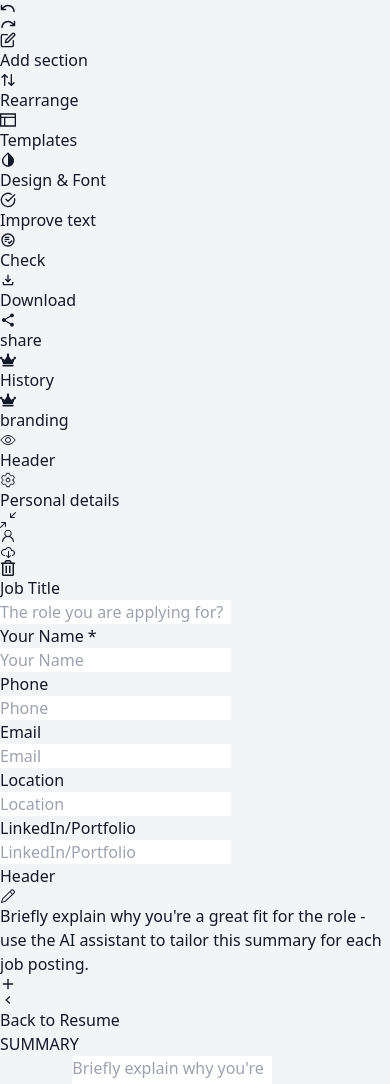
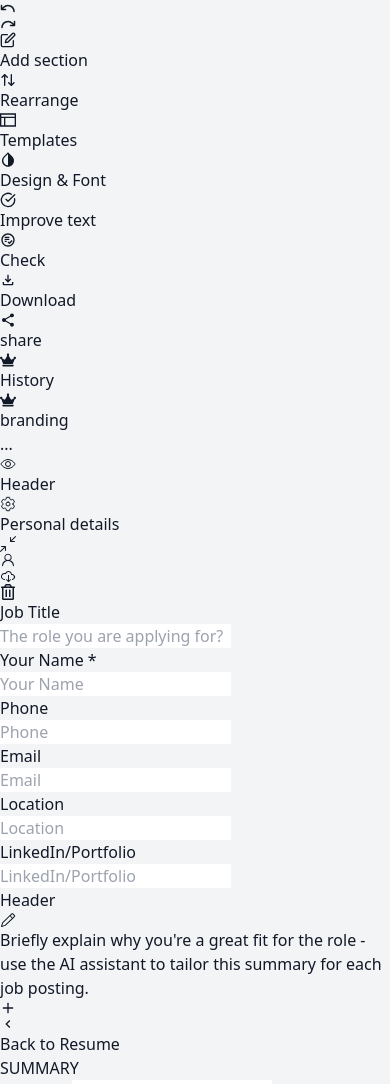
Before and after one commit to Mohammadim1998/resume_builder, a React (Vite) app: page / in a window 390 px wide. Shown: the top 1084 px of the page. Built offline with nearby package versions, Linux system fonts and the light colour scheme.

Commit message:
responsive some where like tablet state

```diff
--- a/src/components/reArrangePanel/reArrangePanel.tsx
+++ b/src/components/reArrangePanel/reArrangePanel.tsx
@@ -30,8 +30,6 @@ export default function RearrangePanel({ sections, onClose, onSave }) {
   return (
     <div className="fixed inset-0 bg-black/40 flex justify-center items-center z-50">
       <div className="bg-white w-[90%] max-w-5xl rounded-xl shadow-lg p-6">
-        <h2 className="text-xl font-bold mb-4">Rearrange Sections</h2>
-
         <DragDropContext onDragEnd={onDragEnd}>
           <div className="grid grid-cols-2 gap-4">
             {["left", "right"].map((colId) => (
--- a/src/components/resumeEditor/resumeEditor.tsx
+++ b/src/components/resumeEditor/resumeEditor.tsx
@@ -10,6 +10,7 @@ import Experience from "../sections/experience/experienc";
 import Languages from "../sections/languages/languages";
 import RearrangePanel from "../reArrangePanel/reArrangePanel";
 import ResumePreview from "../resumePreview/resumePreview";
+import { IoMdClose } from "react-icons/io";
 
 const sectionComponents = {
   // address: Address,
@@ -36,6 +37,7 @@ const ResumeEditor = () => {
   const [sections, setSections] = useState(initialSections);
   const [showRearrange, setShowRearrange] = useState(false);
   const [showPreview, setShowPreview] = useState(false);
+  const [showSidebar, setshowSidebar] = useState(false);
 
   const updateOrder = (newOrder) => setSections(newOrder);
   /* End place for reArrange */
@@ -153,40 +155,41 @@ const ResumeEditor = () => {
 
   return (
     <section className="w-full flex justify-center gap-x-10 p-2 md:p-4">
-      <aside className="w-[12%] fixed top-4 left-4 h-[90%] bg-white rounded hidden md:flex">
+      <aside
+        className={`z-30 lg:w-[12%] w-[17%] shrink-0 fixed max-lg:top-16 lg:top-4 max-lg:left-16 lg:left-4 h-[90%] bg-white rounded max-md:hidden ${
+          showSidebar ? "flex" : "hidden"
+        } lg:flex`}
+      >
         <Sidebar setShowRearrange={setShowRearrange} />
       </aside>
 
-      <div className="relative w-full md:w-[70%] shadow-[0px_0px_5px_1px_rgba(0,0,0,0.23)] md:p-12 rounded-2xl">
+      {!showSidebar ? (
+        <div
+          onClick={() => setshowSidebar(true)}
+          className={`w-8 h-8 fixed top-12 left-6 max-md:hidden lg:hidden rounded bg-white text-gray-800 flex justify-center items-center cursor-pointer`}
+        >
+          ...
+        </div>
+      ) : (
+        <div
+          onClick={() => setshowSidebar(false)}
+          className={`w-8 h-8 fixed top-12 left-6 max-md:hidden lg:hidden rounded bg-white text-gray-800 flex justify-center items-center cursor-pointer`}
+        >
+          <IoMdClose />
+        </div>
+      )}
+
+      <div className="relative w-full md:w-[90%] max-lg:ml-auto lg:w-[70%] shadow-[0px_0px_5px_1px_rgba(0,0,0,0.23)] md:p-12 rounded-2xl">
         {/* THIS BOX IS FOR WHEM WE CLICK ON THIS BOX THEN RESUME-PREVEIW will OPEN */}
         <div
           onClick={() => setShowPreview(true)}
-          className="absolute top-0 -right-14 text-2xl w-10 h-10 bg-white cursor-pointer hidden md:flex justify-center items-center rounded"
+          className="fixed max-lg:top-24 lg:top-6 max-lg:left-6 lg:right-32 text-2xl w-8 h-8 bg-white cursor-pointer max-md:hidden hidden md:flex justify-center items-center rounded"
         >
           <IoEyeOutline />
         </div>
 
-        {/* <Address /> */}
         <Address value={formData.address} onChange={handleAddressChange} />
         <div className="w-full grid grid-cols-1 md:grid-cols-2 gap-4 gap-y-2 mt-4">
-          {/* <Summary value={formData.summary} onChange={handleSummaryChange} />
-          <Education
-            value={formData.education}
-            onChange={handleEducationChange}
-          />
-          <Projects value={formData.projects} onChange={handleProjectsChange} />
-          <Achievement
-            value={formData.achievement}
-            onChange={handleAchievementChange}
-          />
-          <Experience
-            value={formData.experience}
-            onChange={handleExperienceChange}
-          />
-          <Languages
-            value={formData.languages}
-            onChange={handleLanguagesChange}
-          /> */}
           {sections.map(renderSections)}
         </div>
       </div>
--- a/src/components/resumePreview/resumePreview.tsx
+++ b/src/components/resumePreview/resumePreview.tsx
@@ -156,7 +156,7 @@ const ResumePreview = ({ setShowPreview, formData, sections }) => {
   return (
     <div
       onClick={() => setShowPreview(false)}
-      className="fixed w-full h-full pt-[600px] md:pt-96 flex justify-center items-center top-0 right-0 bg-opacity-70 bg-[#59566A] overflow-y-scroll"
+      className="z-50 fixed w-full h-full pt-[600px] md:pt-96 flex justify-center items-center top-0 right-0 bg-opacity-70 bg-[#59566A] overflow-y-scroll"
     >
       <div
         onClick={(event) => event.stopPropagation()}
@@ -218,7 +218,7 @@ const ResumePreview = ({ setShowPreview, formData, sections }) => {
           </div>
         </div>
 
-        <div className="grid grid-cols-1 md:grid-cols-2 gap-x-4 pb-32">
+        <div className="grid grid-cols-2 gap-x-4 pb-32">
           {sections && sections.length > 0 ? (
             sections.map(renderSection)
           ) : (
--- a/src/components/sections/experience/experienc.tsx
+++ b/src/components/sections/experience/experienc.tsx
@@ -17,15 +17,6 @@ const Experience = ({ value, onChange }) => {
   const [startDateTime, setStartDateTime] = useState(null);
   const [endDateTime, setEndDateTime] = useState(null);
 
-  /*
-  title
-subTitle
-company
-date
-location
-shortDescription
-longDescription
-  */
   return (
     <>
       {!isMobile ? (
@@ -65,7 +56,7 @@ longDescription
                 dateFormat="yyyy/MM/dd"
                 placeholderText="Date period"
                 isClearable
-                className="custom-datepicker w-24 outline-none text-[#A9A9A9] text-sm"
+                className="custom-datepicker w-24 bg-inherit outline-none text-[#A9A9A9] text-sm"
                 calendarClassName="custom-calendar"
               />
             </div>
```
